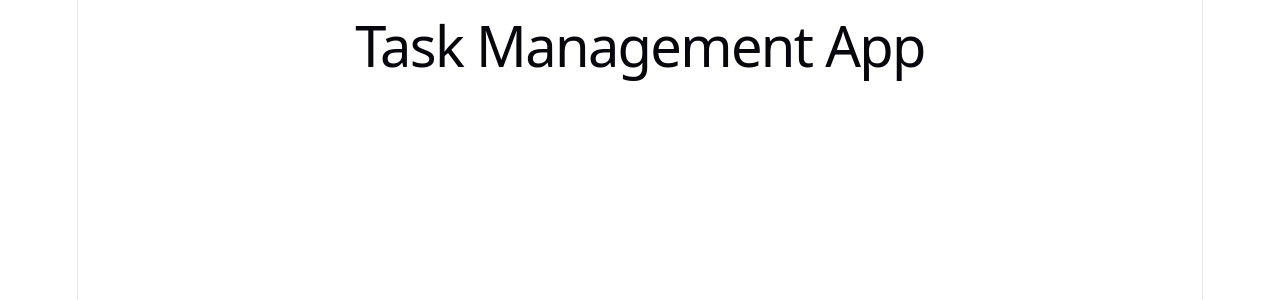
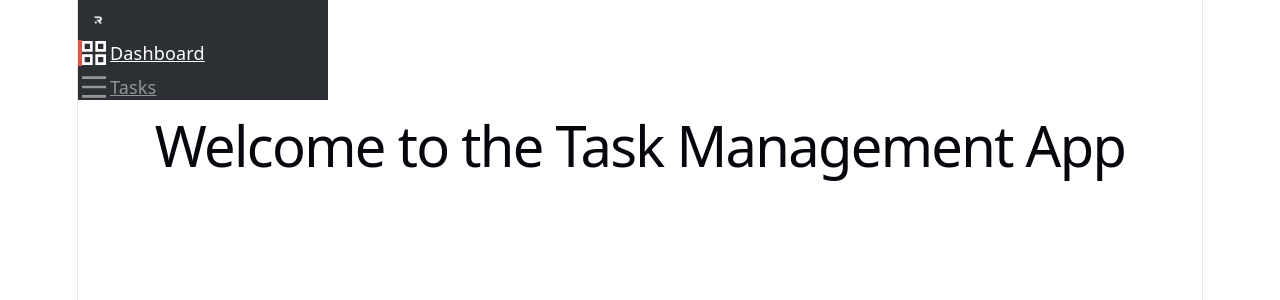
Before and after one commit to boris-ravn/task-management-app, a React (Vite) app: page / in a window 1280 px wide. Shown: the top 300 px of the page. Built offline with nearby package versions, Linux system fonts and the light colour scheme; no server answers.

Commit message:
feat: build sidebar layout component

```diff
--- a/src/App.tsx
+++ b/src/App.tsx
@@ -1,10 +1,14 @@
 import './App.css'
+import { Sidebar } from './components/layout/Sidebar/Sidebar'
 
 function App() {
 
   return (
     <>
-      <h1>Task Management App</h1>
+      <Sidebar />
+      <main>
+        <h1>Welcome to the Task Management App</h1>
+      </main>
     </>
   )
 }
--- /dev/null
+++ b/src/components/layout/Sidebar/Sidebar.module.css
@@ -0,0 +1,38 @@
+.sidebar {
+  background-color: var(--color-bg-surface);
+  height: 100%;
+  width: 250px;
+  display: flex;
+  flex-direction: column;
+}
+
+.nav {
+  display: flex;
+  flex-direction: column;
+  gap: var(--spacing-8);
+}
+
+.navItem {
+  display: flex;
+  align-items: center;
+  gap: var(--spacing-4);
+  color: var(--color-text-muted);
+  border-left: 4px solid transparent;
+}
+
+.navItemActive {
+  color: var(--color-text-primary);
+  border-left-color: var(--color-danger);
+}
+
+.logo {
+  box-sizing: border-box;
+  width: 40px;
+  padding: var(--spacing-16);
+  object-fit: contain;
+}
+
+.icon {
+  width: 24px;
+  height: 24px;
+}
--- /dev/null
+++ b/src/components/layout/Sidebar/Sidebar.tsx
@@ -0,0 +1,34 @@
+import { NavLink } from 'react-router-dom'
+import { DashboardIcon } from '../../ui/icons/DashboardIcon'
+import { ListIcon } from '../../ui/icons/ListIcon'
+import ravnLogo from '../../../assets/ravn-logo.png'
+import styles from './Sidebar.module.css'
+
+export function Sidebar() {
+  return (
+    <aside className={styles.sidebar}>
+      <img src={ravnLogo} alt="Ravn" className={styles.logo} />
+
+      <nav className={styles.nav}>
+        <NavLink
+          to="/"
+          className={({ isActive }) =>
+            isActive ? `${styles.navItem} ${styles.navItemActive}` : styles.navItem
+          }
+        >
+          <DashboardIcon className={styles.icon} />
+          <span>Dashboard</span>
+        </NavLink>
+        <NavLink
+          to="/tasks"
+          className={({ isActive }) =>
+            isActive ? `${styles.navItem} ${styles.navItemActive}` : styles.navItem
+          }
+        >
+          <ListIcon className={styles.icon} />
+          <span>Tasks</span>
+        </NavLink>
+      </nav>
+    </aside>
+  )
+}
--- a/src/styles/variables.css
+++ b/src/styles/variables.css
@@ -32,4 +32,11 @@
   --color-tag-react: #4098FF;
   --color-tag-node: #9B7FE0;
   --color-tag-rails: #4FB3A6;
+
+  --spacing-4: 4px;
+  --spacing-8: 8px;
+  --spacing-12: 12px;
+  --spacing-16: 16px;
+  --spacing-24: 24px;
+  --spacing-32: 32px;
 }
```
Also changed, not shown: 1 other file (tests, documents, lock files or other folders).
